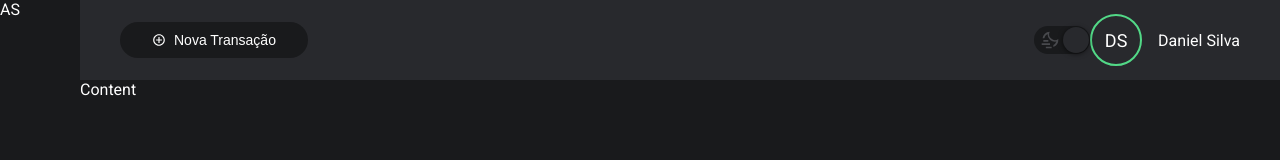
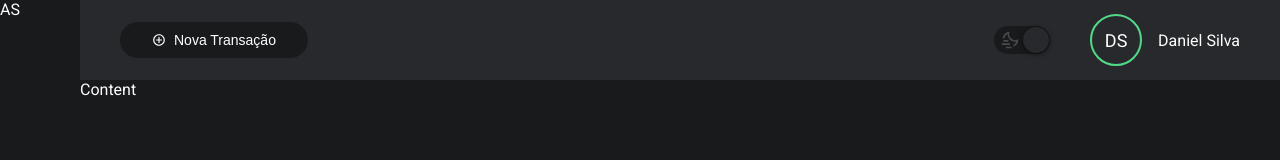
Before and after one commit to dfsilva-dxp/minha-carteira, a React (Create React App) app: page / in a window 1280 px wide. Shown: the top 160 px of the page. Built offline with nearby package versions, Linux system fonts and the light colour scheme.

Commit message:
feat: aplicando margin-left

```diff
--- a/src/components/Avatar/styles.ts
+++ b/src/components/Avatar/styles.ts
@@ -4,6 +4,7 @@ export const Wrapper = styled.span`
   display: flex;
   align-items: center;
   justify-content: space-between;
+  padding-left: 2.5rem;
 
   span:last-child {
     margin-left: 1rem;
```
